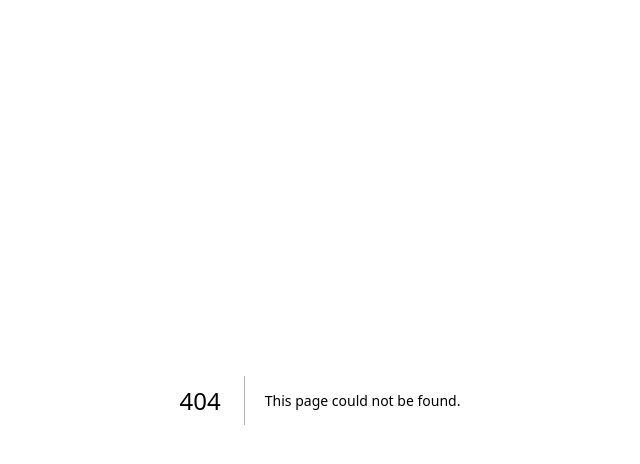
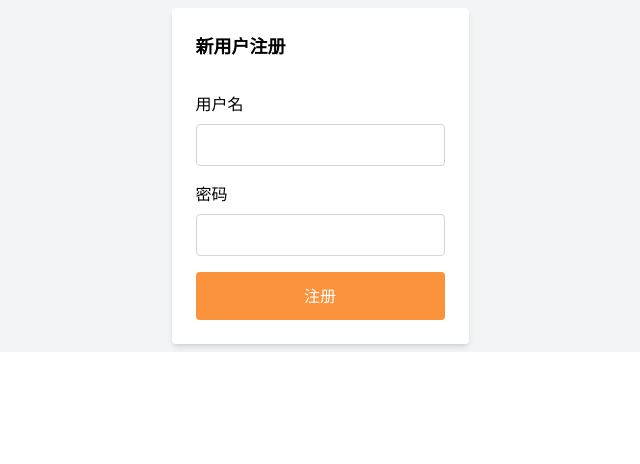
Before and after one commit to HaowenHou/zero-music-mern, a Next.js app: page /register in a window 1280 px wide. Before the commit this address had no page. Shown: the top 464 px of the page, without its empty margins (320-960 px from the left). Built offline with nearby package versions, Linux system fonts and the light colour scheme.

Commit message:
Remove redundant component dirs. Building login on topbar

```diff
--- a/pages/components/Layout.js
+++ b/pages/components/Layout.js
@@ -1,6 +1,5 @@
 import Sidebar from './Sidebar'
-import SearchBar from './SearchBar'
-import PlayerControl from './PlayerControl'
+import SearchBar from './TopBar'
 
 const Layout = ({ children }) => {
   return (
--- a/pages/components/SearchBar/index.js
+++ /dev/null
@@ -1,16 +0,0 @@
-import React from 'react';
-
-const SearchBar = () => {
-    return (
-        <div className="bg-gray-50 h-16 py-4 flex items-center">
-            <input type="text" className='ml-10 w-48 rounded-xl outline-none pl-3' placeholder="搜索音乐" />
-
-            <svg className="size-4 ml-1 w-6 h-6 stroke-2 stroke-gray-600" xmlns="http://www.w3.org/2000/svg" fill="none" viewBox="0 0 24 24" strokeWidth={1.5} stroke="currentColor">
-                <path strokeLinecap="round" strokeLinejoin="round" d="m21 21-5.197-5.197m0 0A7.5 7.5 0 1 0 5.196 5.196a7.5 7.5 0 0 0 10.607 10.607Z" />
-            </svg>
-
-        </div>
-    );
-};
-
-export default SearchBar;
--- /dev/null
+++ b/pages/components/TopBar.js
@@ -0,0 +1,36 @@
+import React from 'react';
+import { signOut, useSession } from 'next-auth/react';
+
+const SearchBar = () => {
+    const { data: session } = useSession();
+    return (
+        <div className="bg-gray-50 h-16 py-4 flex items-center">
+            <div className='flex'>
+                <input type="text" className='ml-10 w-48 rounded-xl outline-none pl-3' placeholder="搜索音乐" />
+
+                <svg className="size-4 ml-1 w-6 h-6 stroke-2 stroke-gray-600" xmlns="http://www.w3.org/2000/svg" fill="none" viewBox="0 0 24 24" strokeWidth={1.5} stroke="currentColor">
+                    <path strokeLinecap="round" strokeLinejoin="round" d="m21 21-5.197-5.197m0 0A7.5 7.5 0 1 0 5.196 5.196a7.5 7.5 0 0 0 10.607 10.607Z" />
+                </svg>
+            </div>
+
+            {!session ? (
+                <a href='/login' className='ml-24 mr-24 flex items-center bg-orange-200 rounded-2xl'>
+                    <svg xmlns="http://www.w3.org/2000/svg" fill="none" viewBox="0 0 24 24" strokeWidth={1.5} stroke="currentColor" className="size-8">
+                        <path strokeLinecap="round" strokeLinejoin="round" d="M17.982 18.725A7.488 7.488 0 0 0 12 15.75a7.488 7.488 0 0 0-5.982 2.975m11.963 0a9 9 0 1 0-11.963 0m11.963 0A8.966 8.966 0 0 1 12 21a8.966 8.966 0 0 1-5.982-2.275M15 9.75a3 3 0 1 1-6 0 3 3 0 0 1 6 0Z" />
+                    </svg>
+
+                    <label className="ml-2 mr-3 rounded">
+                        登录
+                    </label>
+                </a>
+            ) : (
+                <button className="p-3 bg-red-500 text-white rounded hover:bg-red-600">
+                    退出
+                </button>
+            )}
+
+        </div>
+    );
+};
+
+export default SearchBar;
--- a/pages/index.js
+++ b/pages/index.js
@@ -1,11 +1,5 @@
 import React from 'react';
-import Sidebar from './components/Sidebar';
-import SearchBar from './components/SearchBar';
-import UserArea from './components/UserArea';
-import Playlist from './components/Playlist';
-import PlayerControl from './components/PlayerControl';
 import Layout from './components/Layout';
-import { useSession, signIn, signOut } from "next-auth/react"
 import Register from './components/Register';
 import Login from './components/Login';
 import Profile from './components/Profile';
--- /dev/null
+++ b/pages/login.js
@@ -0,0 +1,65 @@
+import { useState } from 'react';
+import { signIn } from 'next-auth/react';
+import { useRouter } from 'next/router';
+
+const Login = () => {
+    const [username, setUsername] = useState('');
+    const [password, setPassword] = useState('');
+    const router = useRouter();
+
+    const handleSubmit = async (e) => {
+        e.preventDefault();
+
+        const result = await signIn('credentials', {
+            redirect: false,
+            username,
+            password
+        });
+
+        if (!result.error) {
+            // set some form of success state
+            console.log("Logged in successfully!");
+            router.push('/');
+        } else {
+            // Handle errors here, such as showing a notification
+            console.error(result.error);
+        }
+    };
+
+    return (
+        <div className="flex flex-col items-center justify-center py-2">
+            <form className="p-6 bg-white rounded shadow-md" onSubmit={handleSubmit}>
+                <h2 className="text-lg font-bold mb-8">用户登录</h2>
+                <div className="mb-4">
+                    <label htmlFor="username" className="block mb-2">用户名</label>
+                    <input
+                        type="text"
+                        id="username"
+                        name="username"
+                        required
+                        className="w-full p-2 border border-gray-300 rounded"
+                        value={username}
+                        onChange={(e) => setUsername(e.target.value)}
+                    />
+                </div>
+                <div className="mb-6">
+                    <label htmlFor="password" className="block mb-2">密码</label>
+                    <input
+                        type="password"
+                        id="password"
+                        name="password"
+                        required
+                        className="w-full p-2 border border-gray-300 rounded"
+                        value={password}
+                        onChange={(e) => setPassword(e.target.value)}
+                    />
+                </div>
+                <button type="submit" className="w-full p-3 bg-orange-400 text-white rounded hover:bg-orange-500">
+                    登录
+                </button>
+            </form>
+        </div>
+    );
+};
+
+export default Login;
--- /dev/null
+++ b/pages/register.js
@@ -0,0 +1,58 @@
+import axios from 'axios';
+import { useState } from 'react';
+
+const Register = () => {
+    const [username, setUsername] = useState('');
+    const [password, setPassword] = useState('');
+    const [avatar, setAvatar] = useState(null);
+
+    const handleSubmit = async (e) => {
+        e.preventDefault();
+
+        const formData = {username, password};
+
+        try {
+            const response = await axios.post('/api/register', formData);
+            console.log('Registration successful', response.data);
+        } catch (error) {
+            console.error('Registration failed', error.response.data);
+        }
+    };
+
+    return (
+        <div className="flex flex-col items-center justify-center py-2 bg-gray-100">
+            <form className="p-6 bg-white rounded shadow-md" onSubmit={handleSubmit}>
+                <h2 className="text-lg font-bold mb-8">新用户注册</h2>
+                <div className="mb-4">
+                    <label htmlFor="username" className="block mb-2">用户名</label>
+                    <input
+                        type="text"
+                        id="username"
+                        name="username"
+                        required
+                        className="w-full p-2 border border-gray-300 rounded"
+                        value={username}
+                        onChange={(e) => setUsername(e.target.value)}
+                    />
+                </div>
+                <div className="mb-4">
+                    <label htmlFor="password" className="block mb-2">密码</label>
+                    <input
+                        type="password"
+                        id="password"
+                        name="password"
+                        required
+                        className="w-full p-2 border border-gray-300 rounded"
+                        value={password}
+                        onChange={(e) => setPassword(e.target.value)}
+                    />
+                </div>
+                <button type="submit" className="w-full p-3 bg-orange-400 text-white rounded hover:bg-orange-500">
+                    注册
+                </button>
+            </form>
+        </div>
+    );
+};
+
+export default Register;
```
Also changed, not shown: pages/components/PlayerControl.js (renamed from pages/components/PlayerControl/index.js), pages/components/Playlist.js (renamed from pages/components/Playlist/index.js), pages/components/Sidebar.js (renamed from pages/components/Sidebar/index.js), pages/components/UserArea.js (renamed from pages/components/UserArea/index.js).
